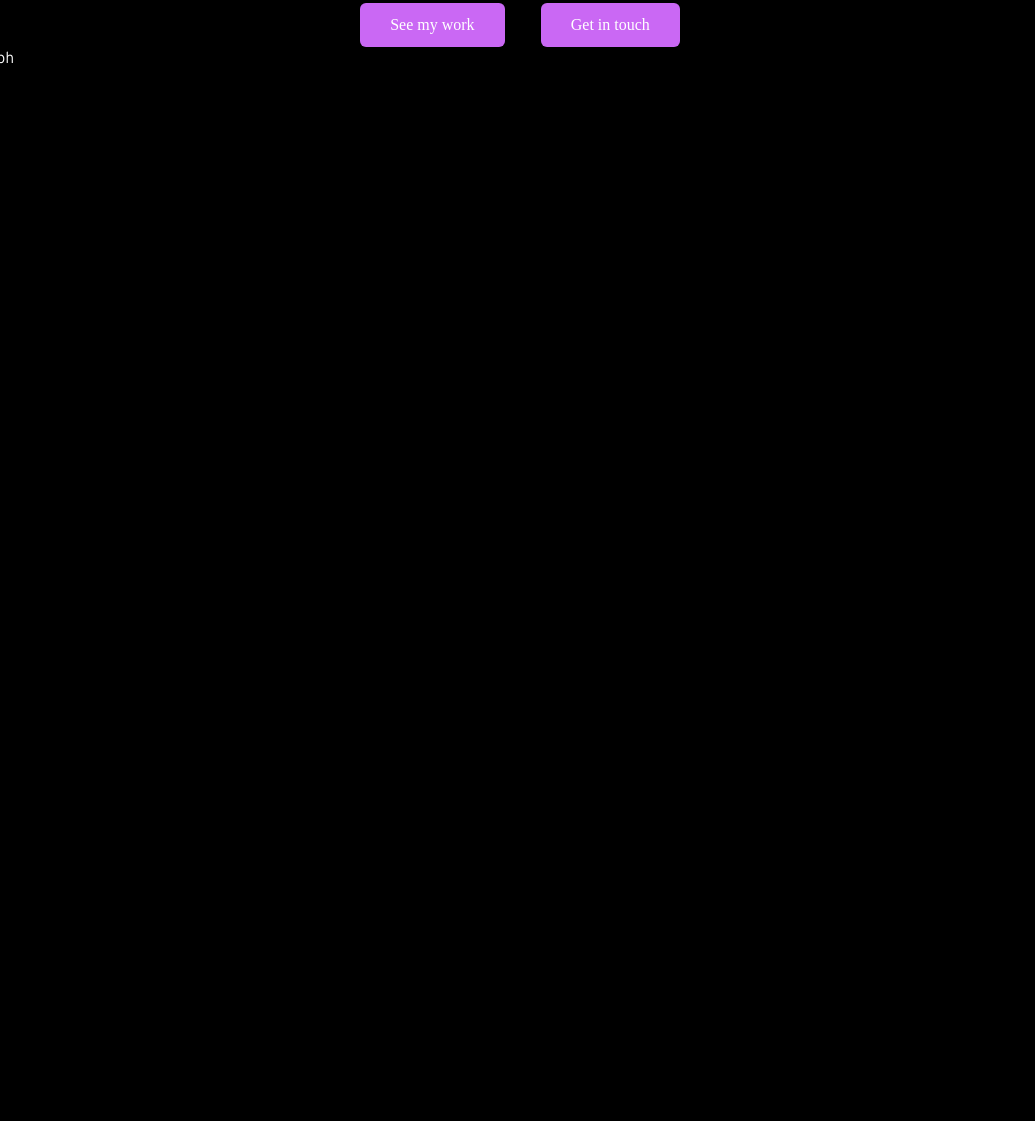
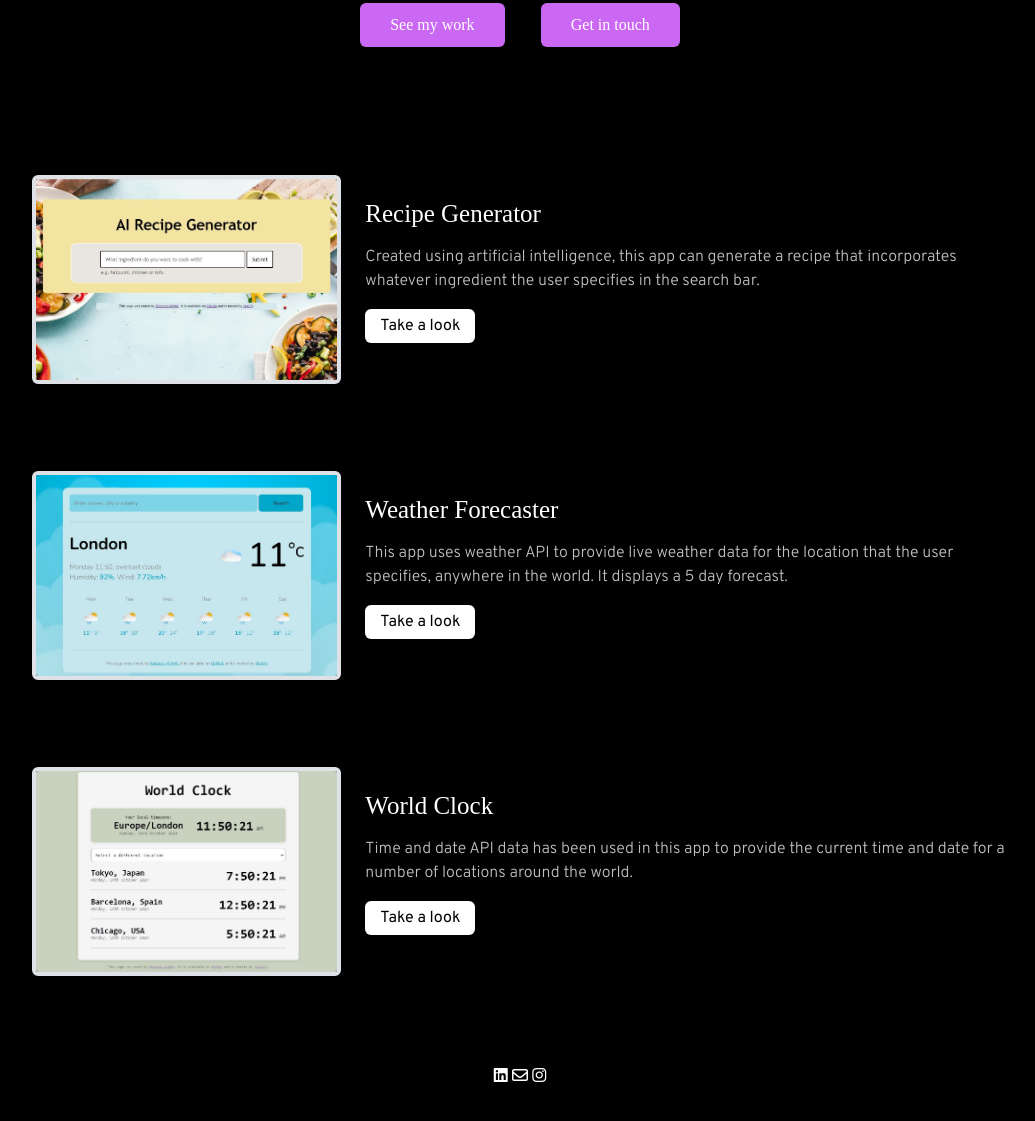
Before and after one commit to wrightrebecca/Rebecca-Wright-Portfolio, a plain HTML site: page index.html in a window 1280 px wide. Shown: the part 185-1306 px from the top of the page, without its empty margins (120-1155 px from the left). Before the commit the page ends 800 px from the top, so only its background shows below. Drawn offline with nearby package versions, Linux system fonts and the light colour scheme; a web font is replaced by a local one.

Commit message:
Displayed 3 projects in a grid

```diff
--- a/index.html
+++ b/index.html
@@ -31,9 +31,61 @@
       <a href="#" class="btn btn-light me-3"> See my work</a>
       <a href="#" class="btn btn-light ms-3"> Get in touch</a>
     </div>
-    <p>This is a paragraph</p>
-
-    <footer>
+    <div class="container mt-5">
+      <div class="row">
+        <div class="col-4">
+          <img
+            src="images/recipes.jpg"
+            class="img-fluid border border-4 rounded"
+          />
+        </div>
+        <div class="col-8">
+          <h2 class="mb-3 mt-4">Recipe Generator</h2>
+          <p class="mb-3">
+            Created using artificial intelligence, this app can generate a
+            recipe that incorporates whatever ingredient the user specifies in
+            the search bar.
+          </p>
+          <a href="#" class="btn btn-light external-links"> Take a look</a>
+        </div>
+      </div>
+      <br /><br />
+      <div class="row">
+        <div class="col-4">
+          <img
+            src="images/weather.jpg"
+            class="img-fluid border border-4 rounded"
+          />
+        </div>
+        <div class="col-8">
+          <h2 class="mb-3 mt-4">Weather Forecaster</h2>
+          <p class="mb-3">
+            This app uses weather API to provide live weather data for the
+            location that the user specifies, anywhere in the world. It displays
+            a 5 day forecast.
+          </p>
+          <a href="#" class="btn btn-light external-links"> Take a look</a>
+        </div>
+      </div>
+      <br /><br />
+      <div class="row">
+        <div class="col-4">
+          <img
+            src="images/clock.jpg"
+            class="img-fluid border border-4 rounded"
+          />
+        </div>
+        <div class="col-8">
+          <h2 class="mb-3 mt-4">World Clock</h2>
+          <p class="mb-3">
+            Time and date API data has been used in this app to provide the
+            current time and date for a number of locations around the world.
+          </p>
+          <a href="#" class="btn btn-light external-links"> Take a look</a>
+        </div>
+      </div>
+    </div>
+    <footer class="mt-5 mb-5">
       <i class="fa-brands fa-linkedin"></i>
       <i class="fa-regular fa-envelope"></i>
       <i class="fa-brands fa-instagram"></i>
--- a/style/style.css
+++ b/style/style.css
@@ -28,13 +28,34 @@ body {
   color: white;
   border: none;
   padding: 10px 30px;
+  margin-bottom: 80px;
+}
+h2 {
+  font-family: var(--heading-font);
+  font-weight: 300;
+  color: white;
+  font-size: 25px;
 }
 p {
   font-family: var(--paragraph-font);
   font-weight: 300;
   color: white;
+  font-size: 16px;
+  line-height: 1.5;
+  opacity: 75%;
 }
-
+.external-links {
+  font-family: var(--paragraph-font);
+  background-color: white;
+  color: black;
+  border: none;
+  padding: 5px 15px;
+  font-size: 16px;
+}
+.container {
+  max-width: 1000px;
+}
 footer {
   color: white;
+  text-align: center;
 }
```
Also changed, not shown: images/clock.jpg (added), images/recipes.jpg (added), images/weather.jpg (added).
